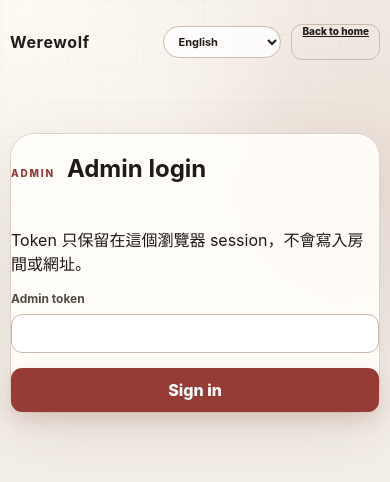
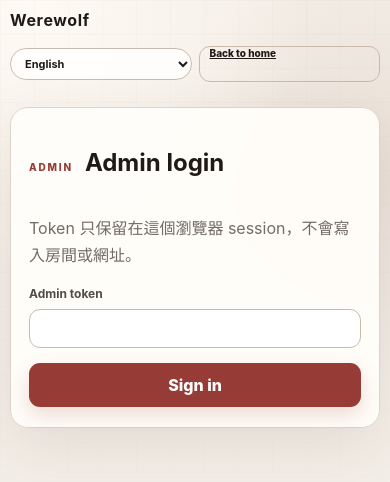
Before and after one commit to Ray20123315/werewolf-ai-worker, a website with bundled scripts: page public/admin.html in a window 390 px wide. Built offline with nearby package versions, Linux system fonts and the light colour scheme.

Commit message:
Fix admin page spacing and responsive header

```diff
--- a/public/admin.css
+++ b/public/admin.css
@@ -1,11 +1,24 @@
 .admin-shell { padding-bottom: 4rem; }
-.admin-login { max-width: 560px; margin: 7vh auto 0; }
+.admin-shell .brandbar { flex-wrap: wrap; }
+.admin-shell .brand-actions { flex-wrap: wrap; justify-content: flex-end; max-width: 100%; }
+.admin-login {
+  width: min(560px, 100%);
+  max-width: 560px;
+  margin: 7vh auto 0;
+  padding: clamp(24px, 4vw, 38px);
+}
+.admin-login .section-heading { margin-bottom: 18px; }
+.admin-login > p { margin: 0 0 18px; color: var(--muted); line-height: 1.65; }
+.admin-login .stack-form { margin-top: 0; }
 .admin-dashboard { display: grid; gap: 1rem; }
+.admin-dashboard > .panel,
+.admin-wide,
+.admin-side { padding: clamp(18px, 2.5vw, 24px); }
 .admin-toolbar { display: flex; justify-content: space-between; gap: 1rem; align-items: end; }
 .admin-toolbar h1 { margin: .2rem 0 0; }
 .admin-toolbar-actions { display: flex; gap: .5rem; flex-wrap: wrap; }
 .admin-stats { display: grid; grid-template-columns: repeat(3, minmax(0, 1fr)); gap: 1rem; }
-.admin-stat { display: grid; gap: .35rem; }
+.admin-stat { display: grid; gap: .35rem; padding: 18px 20px; }
 .admin-stat span { opacity: .68; font-size: .85rem; }
 .admin-stat strong { font-size: 1.7rem; }
 .admin-grid { display: grid; grid-template-columns: minmax(0, 1.6fr) minmax(320px, .8fr); gap: 1rem; align-items: start; }
@@ -29,8 +42,32 @@
 .translation-status { margin: 0 0 .55rem; padding: .55rem .7rem; border-radius: 10px; background: rgba(170, 86, 56, .12); font-size: .85rem; }
 .translation-warning { margin-left: .5rem; font-size: .7rem; font-weight: 700; opacity: .7; }
 .player-actions { display: flex; gap: .35rem; flex-wrap: wrap; justify-content: flex-end; }
+
 @media (max-width: 900px) {
   .admin-grid, .admin-stats { grid-template-columns: 1fr; }
   .admin-toolbar { align-items: stretch; flex-direction: column; }
   .admin-inline-form { align-items: stretch; flex-direction: column; }
 }
+
+@media (max-width: 760px) {
+  .admin-shell .brandbar { align-items: flex-start; }
+  .admin-shell .brand-actions {
+    width: 100%;
+    justify-content: flex-start;
+    gap: 7px;
+  }
+  .admin-login { margin-top: 3vh; }
+}
+
+@media (max-width: 520px) {
+  .admin-shell .brand-actions {
+    display: grid;
+    grid-template-columns: minmax(0, 1fr) minmax(0, 1fr);
+  }
+  .admin-shell .brand-actions > * {
+    width: 100%;
+    min-width: 0;
+  }
+  .admin-login { padding: 20px 18px; border-radius: 18px; }
+  .admin-room-meta { grid-template-columns: 1fr; }
+}
```
